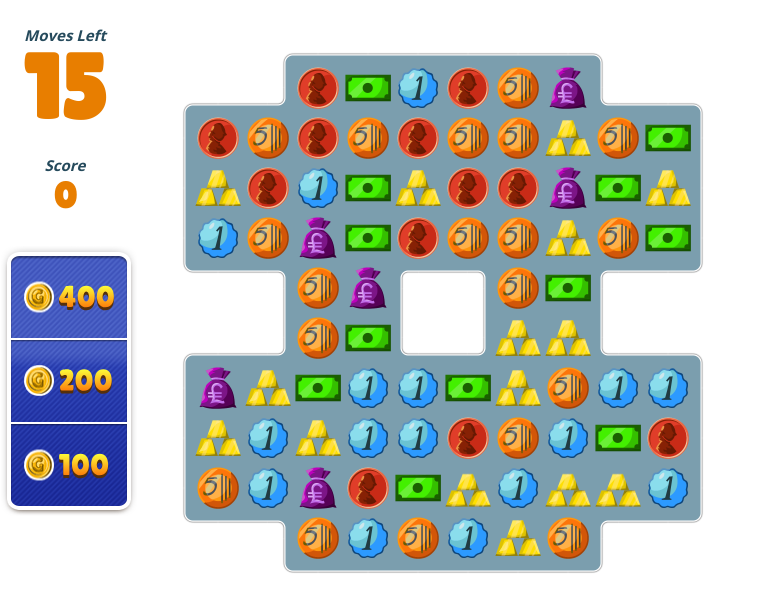
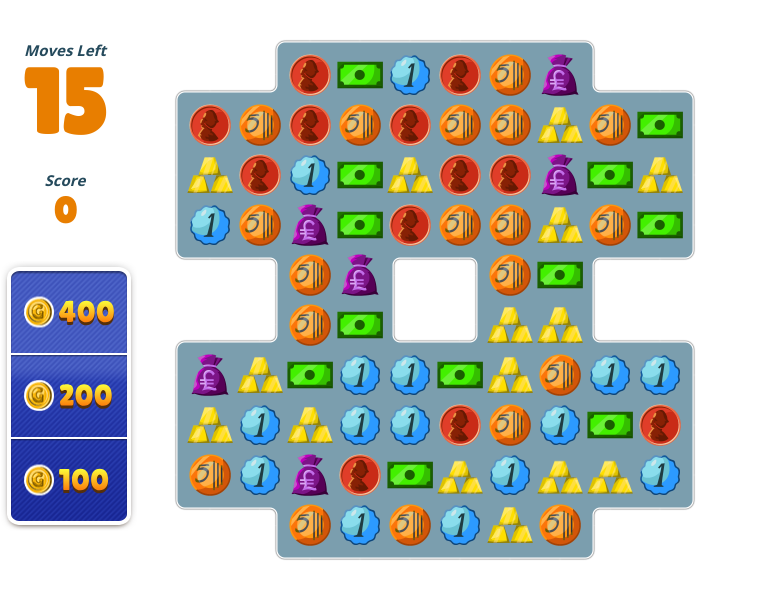
Before and after one commit to leventeopelcz/match3, a website: page app/index.html in a window 1280 px wide. Shown: the whole page, without its empty margins (0-762 px from the left). Drawn offline with nearby package versions, Linux system fonts and the light colour scheme; some packages are replaced by stand-ins of ours.

Commit message:
Little polish.

```diff
--- a/app/stylesheets/basic.css
+++ b/app/stylesheets/basic.css
@@ -20,9 +20,7 @@ html, body{
 
 #main {
 	float: left;
-	top: 13px;
 	position: relative;
-	left: 8px;
 }
 
 
@@ -112,7 +110,7 @@ div.textDisplayBorder {
 
 .movesContainer {
 	height:205px;
-	margin-top:25px;
+	margin-top:40px;
 }
 
 #max_reward {
```
